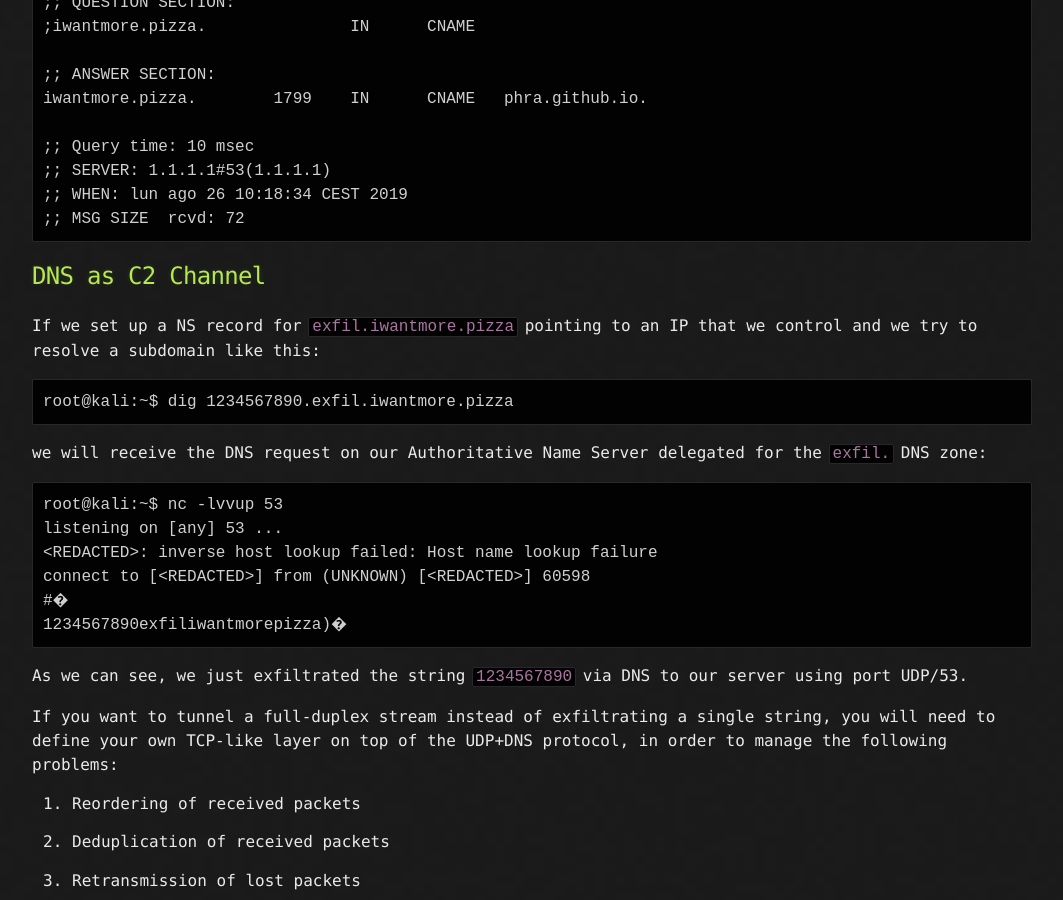
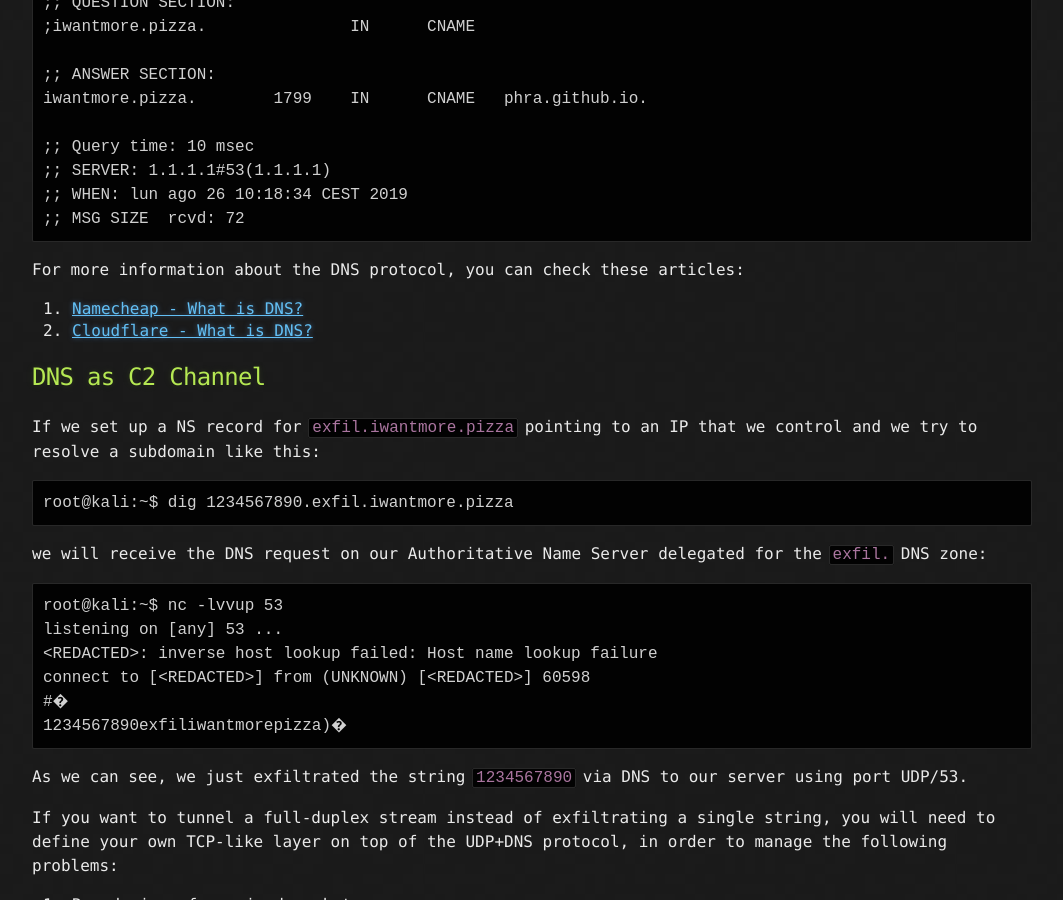
Before and after one commit to phra/phra.github.io, a Jekyll site: the page built from posts/dnscat2-over-doh.md, in a window 1280 px wide and 900 px high, scrolled down 2027 px. Shown: the whole window, without its empty margins (108-1171 px from the left). Built offline with Jekyll 4.4.1, drawn with Linux system fonts in a browser that asks for light colours.

Commit message:
posts: add links to external posts

````diff
--- a/posts/dnscat2-over-doh.md
+++ b/posts/dnscat2-over-doh.md
@@ -51,6 +51,11 @@ iwantmore.pizza.	1799	IN	CNAME	phra.github.io.
 ;; WHEN: lun ago 26 10:18:34 CEST 2019
 ;; MSG SIZE  rcvd: 72
 ```
+
+For more information about the DNS protocol, you can check these articles:
+
+1. [Namecheap - What is DNS?](https://www.namecheap.com/dns/what-is-dns-domain-name-system-definition/)
+2. [Cloudflare - What is DNS?](https://www.cloudflare.com/learning/dns/what-is-dns/)
 
 ## DNS as C2 Channel
 
````
